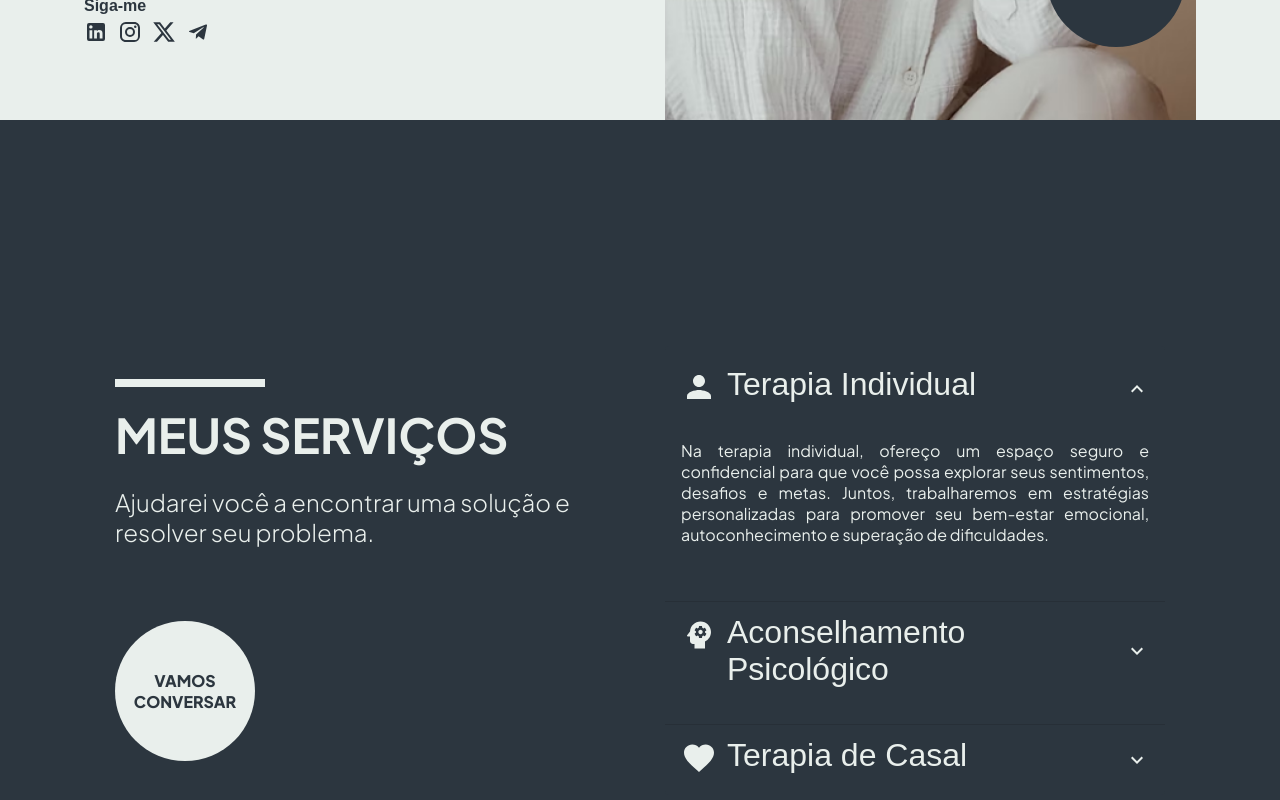
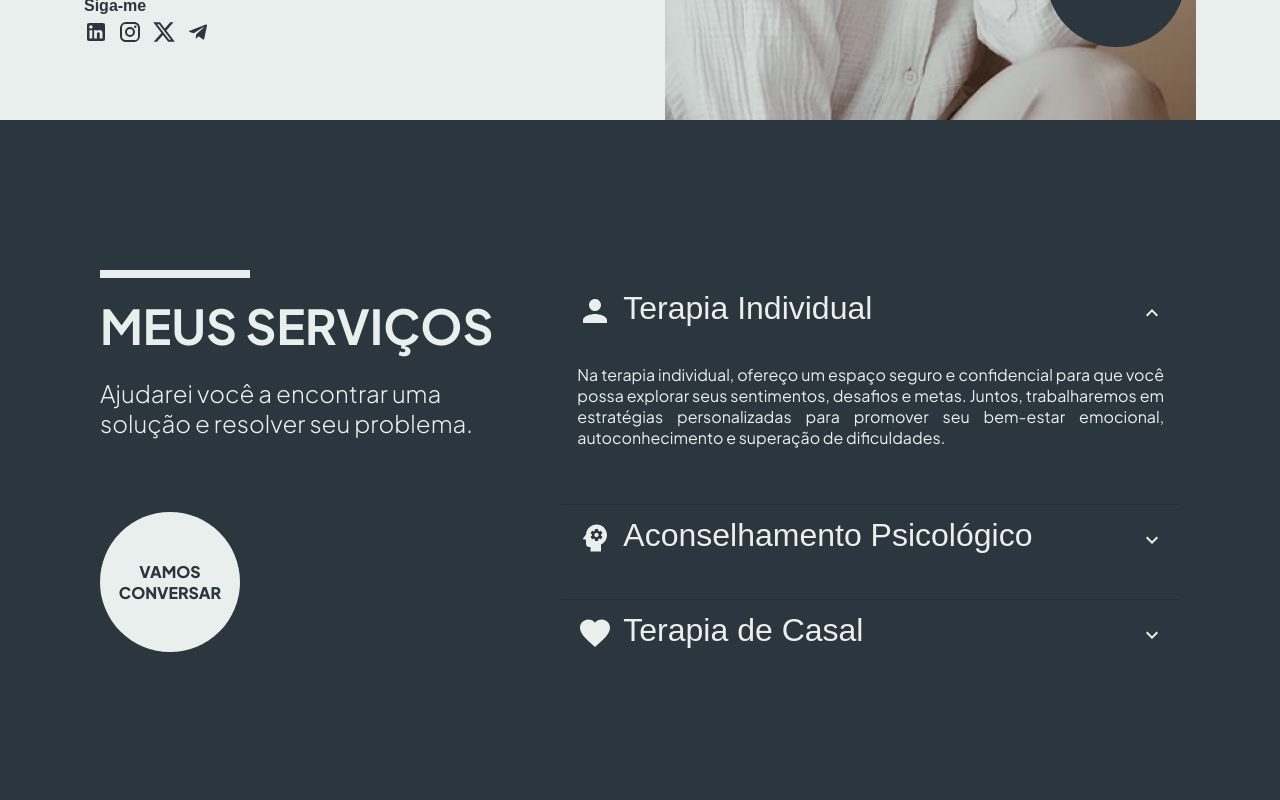
Before and after one commit to allessandrogomes/psychologist-portfolio, a Next.js app: page / in a window 1280 px wide. Shown: the part 680-1480 px from the top of the page. Built offline with nearby package versions, Linux system fonts and the light colour scheme.

Commit message:
:iphone:responsive: ajusta responsividade da 'ServicesSection'.

```diff
--- a/src/components/ServicesSection/index.tsx
+++ b/src/components/ServicesSection/index.tsx
@@ -5,6 +5,7 @@ import styles from "./styles.module.scss"
 export default function ServicesSection() {
     return (
         <section className={styles.section}>
+            <div className={styles.content}>
                 <div className={styles.title}>
                     <TitleAndSubtitle
                         title="Meus serviços"
@@ -16,6 +17,7 @@ export default function ServicesSection() {
                 <div className={styles.accordions}>
                     <Accordions />
                 </div>
+            </div>
         </section>
     )
 }
--- a/src/components/ServicesSection/styles.module.scss
+++ b/src/components/ServicesSection/styles.module.scss
@@ -6,14 +6,24 @@
     max-width: 100%;
     background-color: $color2;
     display: flex;
-    flex-wrap: wrap;
     align-items: center;
     justify-content: center;
+    padding: 50px 100px;
+    box-sizing: border-box;
+
+    @media (max-width: 767px) {
+        padding: 50px 30px;
+    }
+
+    .content {
+        width: 100%;
+        display: flex;
+        justify-content: center;
         gap: 50px;
-    padding: 100px 50px;
 
-    @media (max-width: 768px) {
-        padding: 50px 30px;
+        @media (max-width: 767px) {
+            flex-direction: column;
+            align-items: center;
         }
 
         .title {
@@ -24,8 +34,10 @@
             justify-content: center;
             flex-direction: column;
 
-        @media (max-width: 768px) {
+            @media (max-width: 767px) {
                 text-align: center;
+                align-items: center;
+
                 h2 {
                     font-size: 2rem;
                     line-height: 2.5rem;
@@ -34,10 +46,6 @@
                 h3 {
                     font-size: 1.25rem;
                 }
-        }
-
-        @media (max-width: 1149px) {
-            align-items: center;
             }
 
             .letsTalk {
@@ -57,16 +65,16 @@
                 text-transform: uppercase;
                 margin-top: 50px;
 
-            @media (max-width: 768px) {
+                @media (max-width: 767px) {
                     margin-top: 25px;
                 }
             }
         }
 
         .accordions {
-        max-width: 500px;
+            width: 100%;
             height: 100%;
             display: flex;
-        align-items: center;
         }
     }
+}
```
Lines whose indentation alone changed are shown as unchanged.
